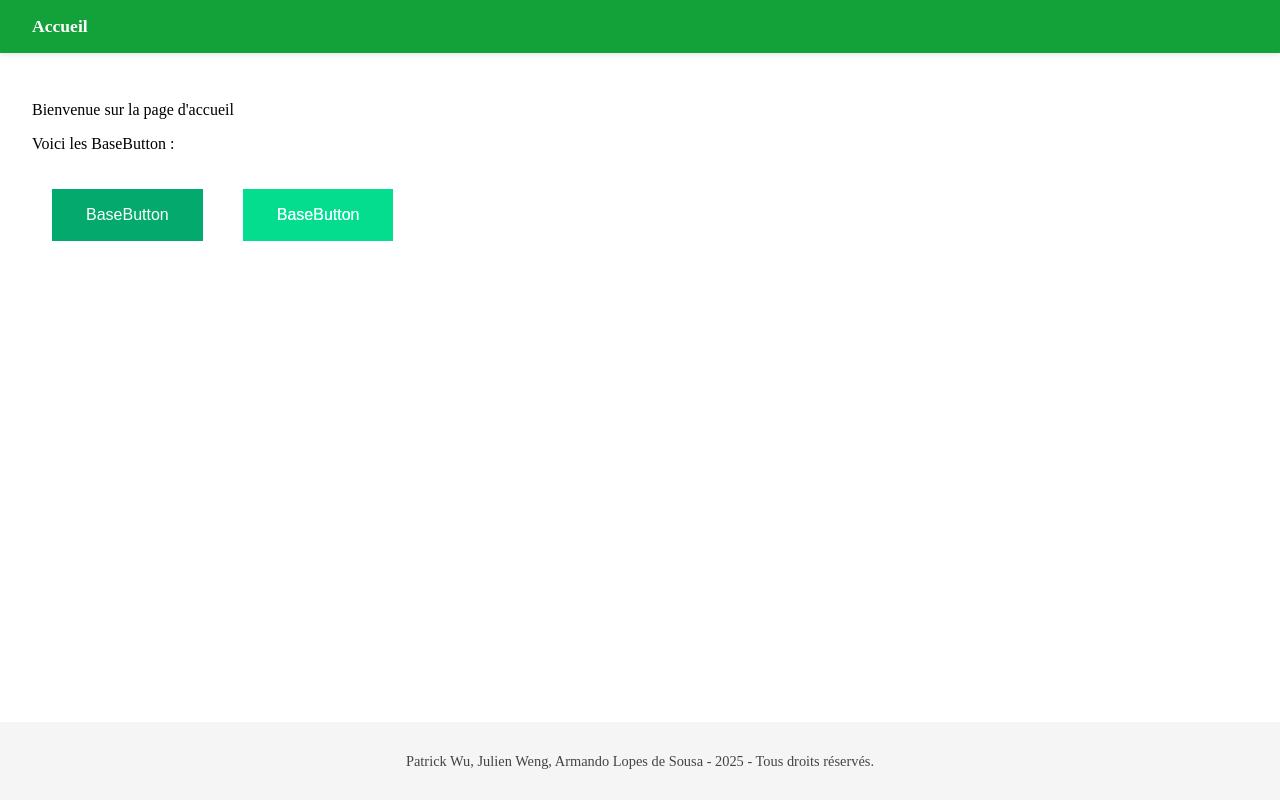
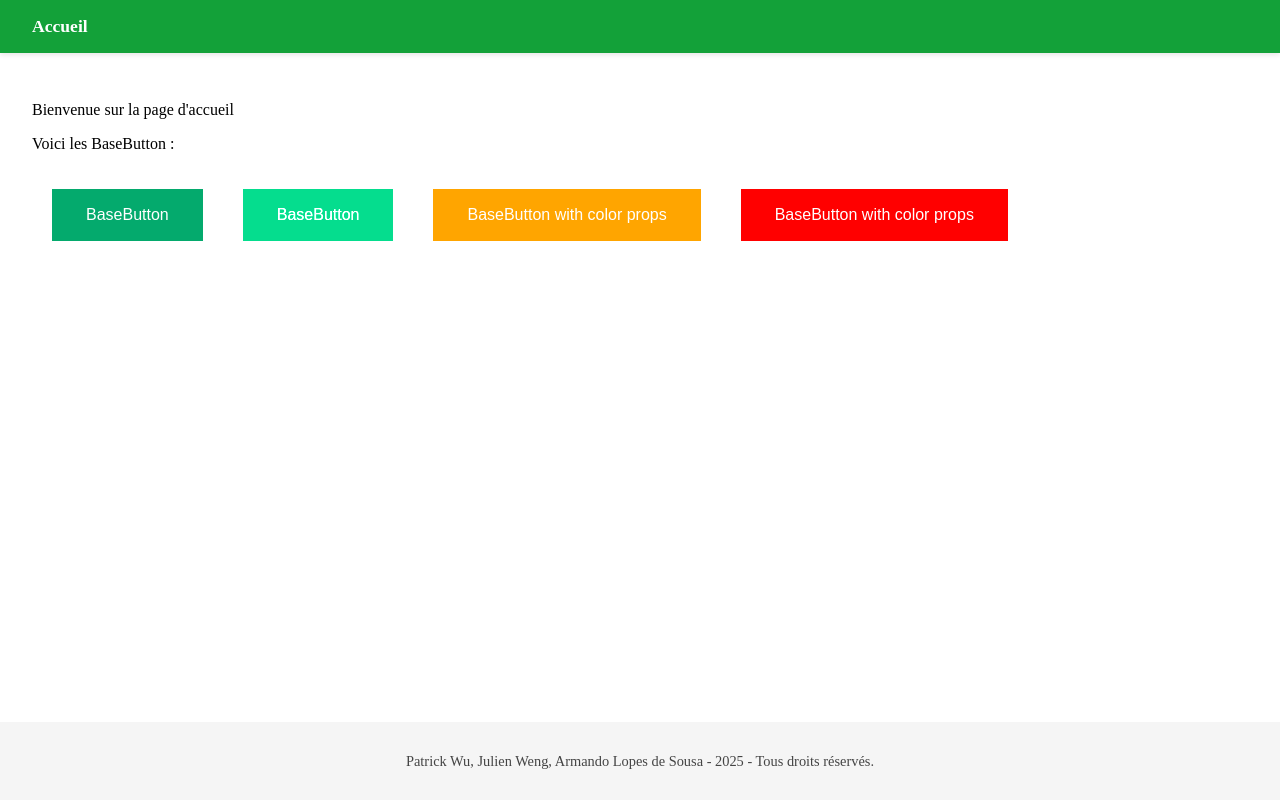
Before and after one commit to GeratorWu/TP3-vue-oauth-microsoft-graph, a Vue app: page / in a window 1280 px wide. Built offline with nearby package versions, Linux system fonts and the light colour scheme.

Commit message:
Ex 8: color palette and prop for BaseButton

```diff
--- a/src/components/BaseButton.vue
+++ b/src/components/BaseButton.vue
@@ -43,9 +43,21 @@ export default {
 }
 
 
-.base-button:hover{
-    background-color: white !important;
+.base-button--primary:hover{
+    background-color: white;
     color: #04AA6D;
+    font-weight: bold;
+}
+
+.base-button--warn:hover{
+    background-color: white;
+    color: orange;
+    font-weight: bold;
+}
+
+.base-button--danger:hover{
+    background-color: white;
+    color: red;
     font-weight: bold;
 }
 
@@ -60,4 +72,15 @@ export default {
     border: 2px solid #04AA6D;
 }
 
+.base-button--warn {
+  background-color: orange;
+  color: white;
+  border: 2px solid orange;
+}
+
+.base-button--danger {
+  background-color: red;
+  color: white;
+  border: 2px solid red;
+}
 </style>
--- a/src/components/HomePage.vue
+++ b/src/components/HomePage.vue
@@ -4,6 +4,8 @@
     <p>Voici les BaseButton :</p>
     <BaseButton nom="BaseButton"/>
     <BaseButton nom="BaseButton" disabled="true"/>
+    <BaseButton nom="BaseButton with color props" variant="warn"/>
+    <BaseButton nom="BaseButton with color props" variant="danger"/>
     </div>
 </template>
 
```
